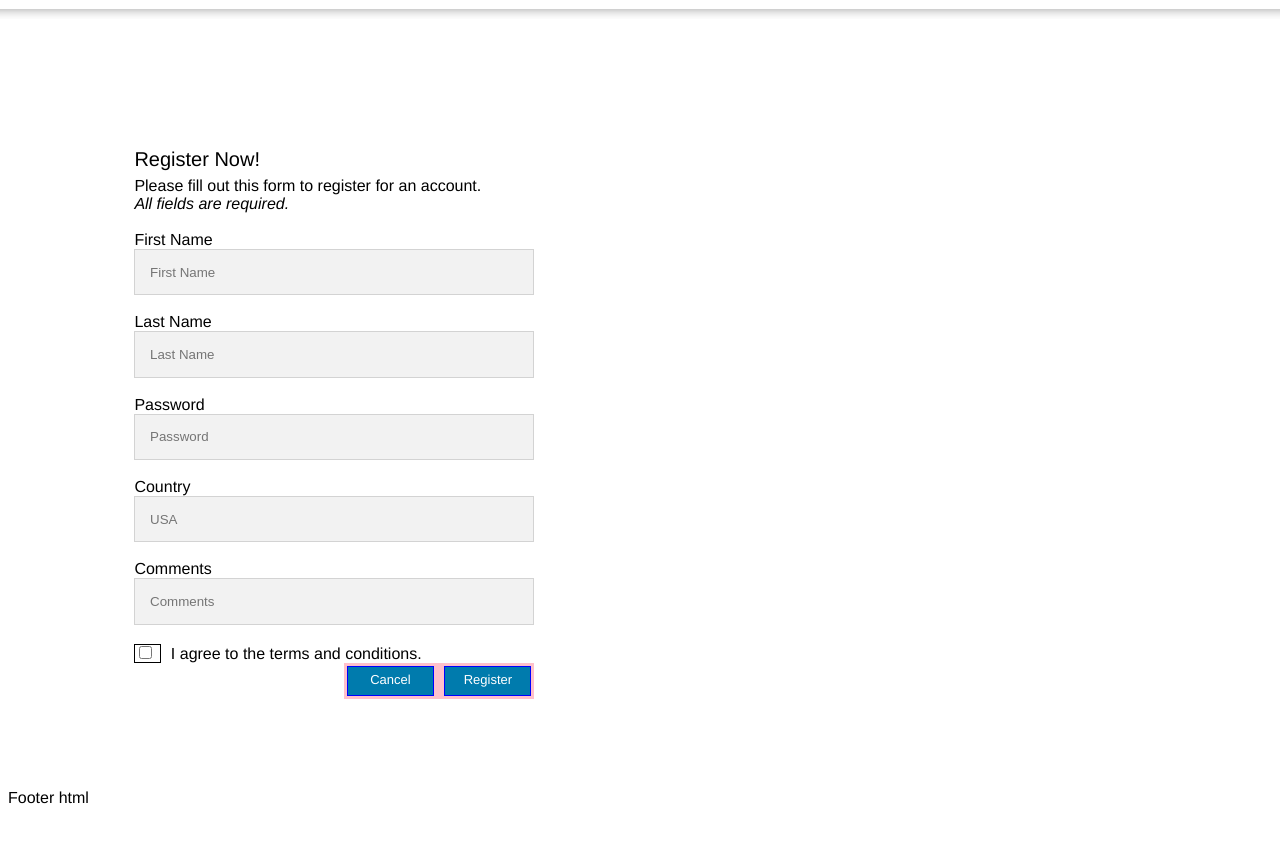
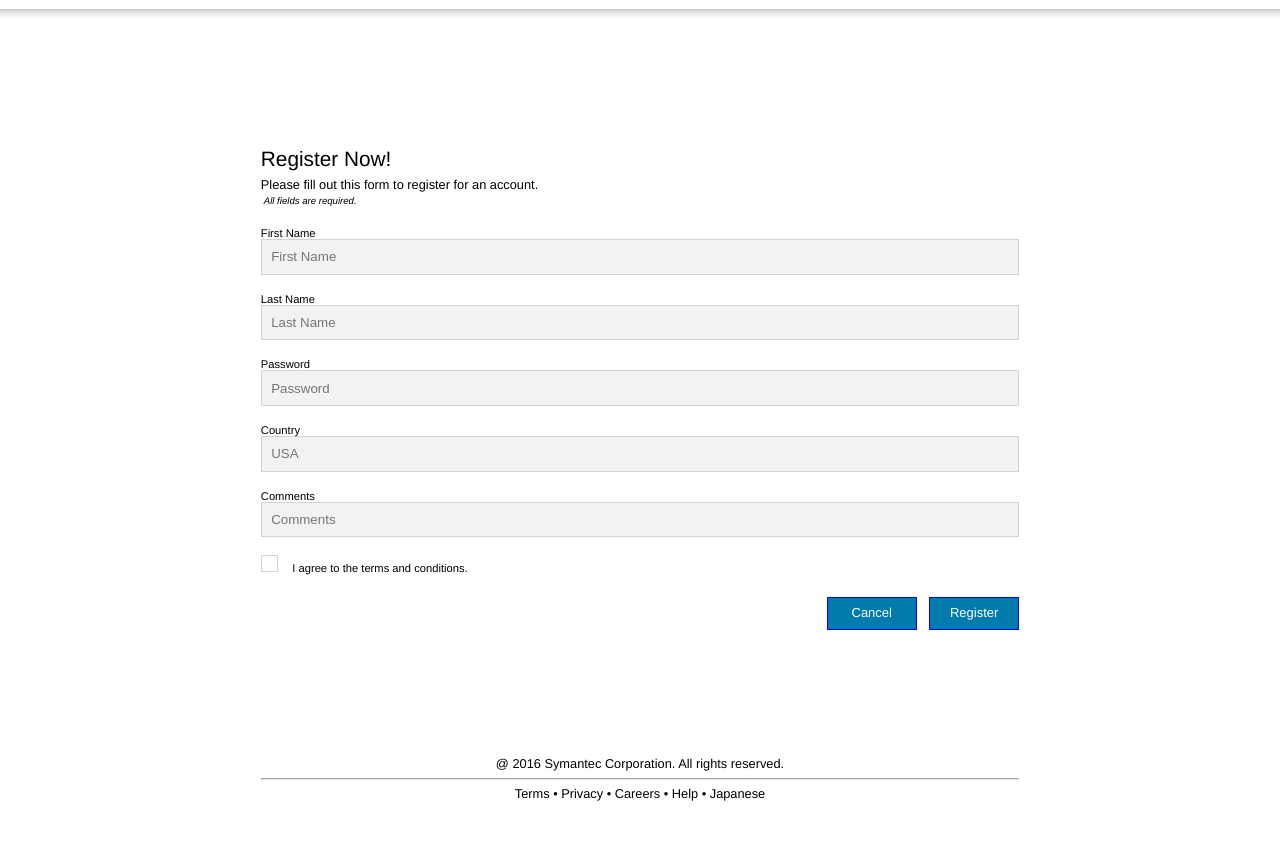
Before and after one commit to KalisaFalzone/registrationForm, a plain HTML site: page client/index.html at #!/registrationForm in a window 1280 px wide. Shown: the part 36-878 px from the top of the page. Before the commit the page ends 851 px from the top, so only its background shows below. Drawn offline with nearby package versions, Linux system fonts and the light colour scheme; some packages are replaced by stand-ins of ours.

Commit message:
adds checkbox and re-sizes fonts and forms

```diff
--- a/client/app/footer/footerTemplate.html
+++ b/client/app/footer/footerTemplate.html
@@ -1,3 +1,10 @@
 <div>
-Footer html
+    <div id="footer-container">
+        <div>@ 2016 Symantec Corporation. All rights reserved.
+        </div>
+        <hr>
+        <div>
+        Terms • Privacy • Careers • Help • <span ng-click="testFn()">Japanese<span>
+        </div>
+    </div>
 </div>
--- a/client/app/localization/localizationFactory.js
+++ b/client/app/localization/localizationFactory.js
@@ -27,9 +27,14 @@ angular.module('regForm')
     });
   }
 
+  function translateJapanese() {
+    console.log('switch to Japanese');
+  }
+
   return {
     currentLanguage: currentLanguage,
-    loadLanguage: loadLanguage
+    loadLanguage: loadLanguage,
+    translateJapanese: translateJapanese
   }
 
 }]);
--- a/client/app/navbar/navbarTemplate.html
+++ b/client/app/navbar/navbarTemplate.html
@@ -1,4 +1,4 @@
 <div class="navbar-container">
     <image class="Symantec-logo" src=images/Symantec-Logo.png>
-    <hr>
+    <hr id="navbar-hr">
 </div>
--- a/client/app/registrationForm/registrationForm.html
+++ b/client/app/registrationForm/registrationForm.html
@@ -1,4 +1,4 @@
-<div class="registration-form-container">
+<div>
   <div class="registerNow">Register Now!</div>
   <div class="instructions">Please fill out this form to register for an account.</div>
   <div class="req">All fields are required.</div>
@@ -7,16 +7,16 @@
   <div class="field-description">{{ currentLanguage.first_name }}</div>
   <form>
       <div class="form-border">
-        <input type="text" placeholder="First Name" ng-model="firstName" class="form-input">
+        <input type="text" placeholder="{{ currentLanguage.first_name }}" class="form-input">
         </input>
       </div>
   </form>
   <br>
 
-  <div class="field-description">Last Name</div>
+  <div class="field-description">{{ currentLanguage.last_name }}</div>
   <form>
       <div class="form-border">
-        <input type="text" placeholder="Last Name" ng-model="firstName" class="form-input">
+        <input type="text" placeholder="{{ currentLanguage.last_name }}" class="form-input">
         </input>
       </div>
   </form>
@@ -25,7 +25,7 @@
   <div class="field-description">Password</div>
   <form>
       <div class="form-border">
-        <input type="text" placeholder="Password" ng-model="firstName" class="form-input">
+        <input type="text" placeholder="Password" class="form-input">
         </input>
       </div>
   </form>
@@ -34,7 +34,7 @@
   <div class="field-description">Country</div>
   <form>
       <div class="form-border">
-        <input type="text" placeholder="USA" ng-model="firstName" class="form-input">
+        <input type="text" placeholder="USA" class="form-input">
         </input>
       </div>
   </form>
@@ -43,28 +43,32 @@
   <div class="field-description">Comments</div>
   <form>
       <div class="form-border">
-        <input type="text" placeholder="Comments" ng-model="firstName" class="form-input">
+        <input type="text" placeholder="Comments" class="form-input">
         </input>
       </div>
   </form>
   <br>
 
 
-  <label class="checkbox-border">
-      <span id="checkbox">
-          <input type='checkbox' />
-      </span>
+  <label class="checkbox-border" ng-click="switchcheck()">
+        <span ng-if="checked"><image class="checkbox-image" src=images/checkbox.png ng-click="switchCheck()"></span>
+        <span ng-if="!checked"><image class="checkbox-image" src=images/unchecked.png ng-click="switchCheck()"></span>
   </label>
       <span class="field-description" id="agree">I agree to the terms and conditions.
       </span>
-
-
-
-
-
   <br>
-  <span class="button-container">
-      <span class="button">Cancel</span>
-      <span class="button">Register</span>
-  </span>
+  <br>
+  <div class="button-container">
+      <span class="button" id="#cancel-button">Cancel</span>
+      <span class="button" id="register-button">Register</span>
+  </div>
+  <br>
+  <br>
+  <br>
+  <br>
+  <br>
+  <br>
+  <br>
+  <br>
+  <br>
 </div>
--- a/client/app/registrationForm/registrationFormController.js
+++ b/client/app/registrationForm/registrationFormController.js
@@ -9,4 +9,11 @@ angular.module('regForm')
     $scope.currentLanguage = localization;
   });
 
+  $scope.checked = false;
+
+  $scope.switchCheck = function() {
+    console.log('checking/unchecking');
+    $scope.checked = !$scope.checked;
+  }
+
 }]);
--- a/client/css/styles.css
+++ b/client/css/styles.css
@@ -10,7 +10,7 @@
 
 }
 
-hr {
+#navbar-hr {
   height: 10px;
   border: 0;
   box-shadow: inset 0 12px 12px -12px rgba(0, 0, 0, 0.4);
@@ -34,31 +34,35 @@ hr {
 /*registration form styling*/
 
 .registration-form-container {
-  padding: 10%;
-  left: 40%;
-  width: 400px;
+  padding-right: 20%;
+  padding-left: 20%;
+  width: 60%;
+  padding-top: 10%;
+  height: 80%;
+  padding-bottom: 10%;
 }
 
 .registerNow {
   font-family: 'Helvetica Neue', Helvetica, Arial, sans-serif;
-  font-size: 1.25em;
-  font-weight: 500;
+  font-size: 1.3em;
+  font-weight: 400;
   line-height: 26.4px;
   margin-bottom: 5px;
 
 }
 
 .instructions {
-  font-size: 1.0em;
+  font-size: .8em;
 }
 
 .req {
-  font-size: 1.0em;
+  font-size: .6em;
   font-style: italic;
+  margin: 3px;
 }
 
 .field-description {
-  font-size: 1.0em;
+  font-size: .7em;
 }
 
 .form-border {
@@ -68,7 +72,7 @@ hr {
 
 .form-input {
   display: block;
-  padding: 1.1em 0 1.1em 1.1em;
+  padding: .7em .7em .7em .7em;
   background-color: #F2F2F2;
   border-width: 0;
   width: 100%;
@@ -82,15 +86,13 @@ hr {
 }
 
 /*checkbox*/
-#checkbox {
-  border-radius: 0px;
-  height: 100px;
-  width: 200px;
-  outline: red;
-}
 
-.checkbox-border {
-  border:1px solid #000;
+.checkbox-image {
+  width: 15px;
+  height: 15px;
+  align: center;
+  border:1px solid #D3D3D3;
+  background-color: #007BAD;
 }
 
 #agree {
@@ -101,7 +103,7 @@ hr {
 
 .button-container {
   float: right;
-  background-color: pink;
+  padding:0px 0px 0px 0px;
 }
 
 .button {
@@ -114,6 +116,22 @@ hr {
   width: 75px;
   height: 18px;
   text-align: center;
-  padding: 5px;
   margin: 3px;
+  padding: .5em;
 }
+
+#cancel-button {
+  margin: 0px 5px 0px 0px;
+}
+
+#register-button {
+  margin: 0px 0px 0px 5px;
+}
+
+/*footer*/
+
+#footer-container {
+  height: 10%;
+  font-size: .8em;
+  text-align: center;
+}
--- a/client/index.html
+++ b/client/index.html
@@ -7,8 +7,10 @@
 <body>
 <div class="container">
   <navbar></navbar>
+  <div class="registration-form-container">
     <ui-view></ui-view>
   <footer></footer>
+  </div>
 </div>
 
 <!--external libraries-->
```
Also changed, not shown: client/images/checkbox.png (added), client/images/unchecked.png (added).
